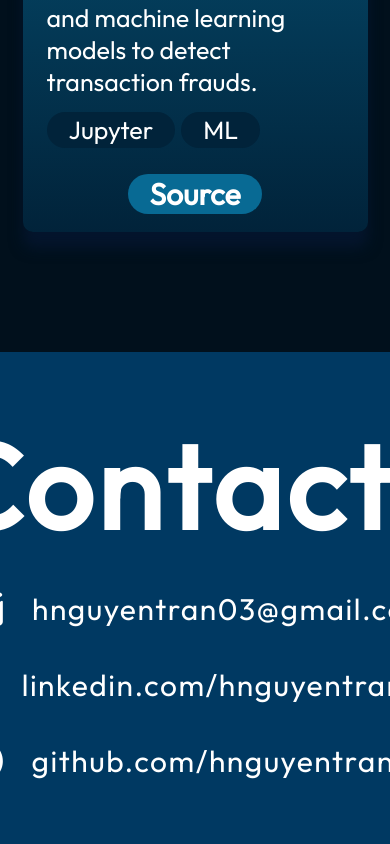
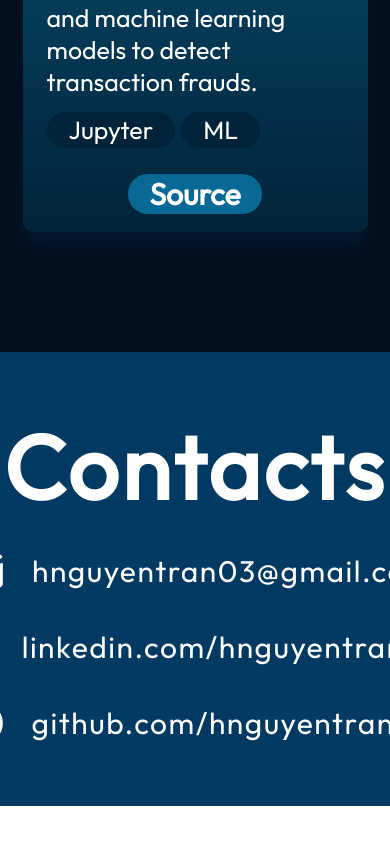
Before and after one commit to hnguyentran03/hnguyentran03.github.io, a React (Vite) app: page / in a window 390 px wide. Shown: the part 6428-7272 px from the top of the page. After the commit the page ends 7234 px from the top, so only its background shows below. Built offline with nearby package versions, Linux system fonts and the light colour scheme.

Commit message:
changed contact to resize better on phones

```diff
--- a/src/components/Contact/Contact.module.css
+++ b/src/components/Contact/Contact.module.css
@@ -61,4 +61,16 @@
     .links {
         align-items: center;
     }
+
+    .text {
+        font-size: 60px;
+        font-weight: 700;
+        letter-spacing: 3px;
+    }
+
+    .text p {
+        font-size: 30px;
+        font-weight: 400;
+        letter-spacing: 1.5px;
+    }
 }
```
